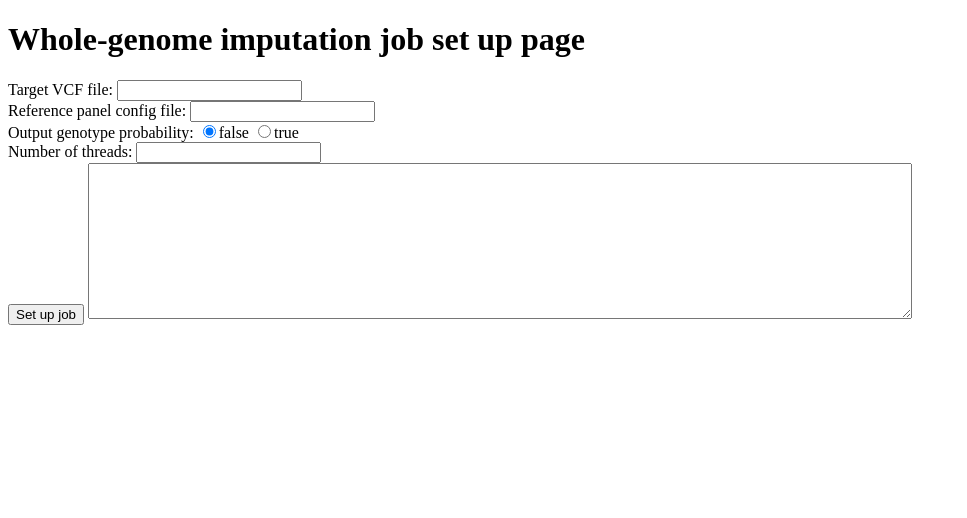
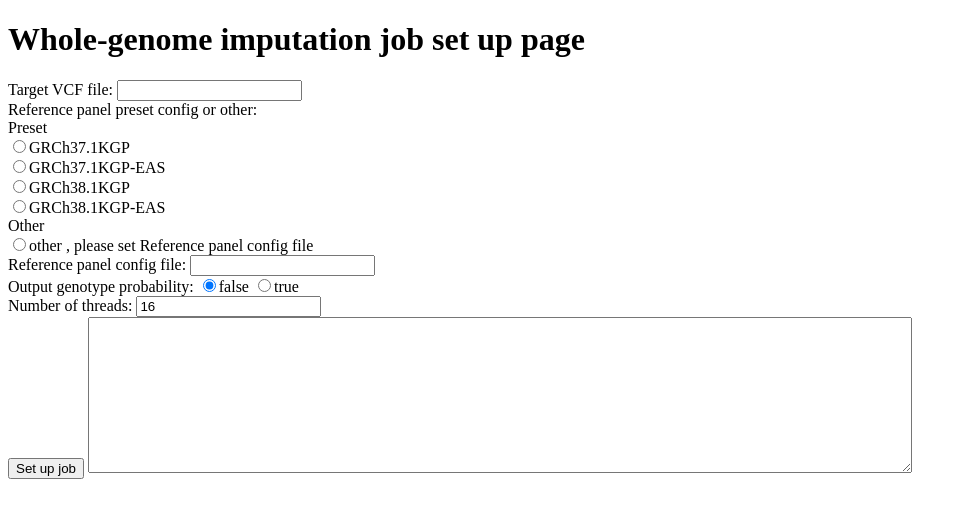
Before and after one commit to manabuishii/imputation-server-ui, a Flask app: page / in a window 1280 px wide. Shown: the top 518 px of the page, without its empty margins (0-967 px from the left). Run offline with Flask 2, Linux system fonts and the light colour scheme.

Commit message:
Update default reference set

```diff
--- a/app.py
+++ b/app.py
@@ -20,10 +20,21 @@ def index():
         configcontent = ""
         configcontent += "gt:\n  class: File\n"
         configcontent += "  path: " + request.form["target_vcf"] + "\n"
-        configcontent += "gp: " + request.form["output_genotype_prob"] + "\n"
+        configcontent += "gp: " + "\"" + request.form["output_genotype_prob"] + "\"" + "\n"
         configcontent += "nthreads: " + request.form["num_threads"] + "\n"
-        # read the config file
-        referencepanelconfigfile = request.form["ref_panel_config"]
+        # read the reference panel config file
+        refpanel = request.form["reference_panel"]
+        referencepanelconfigfile =""
+        if refpanel == "GRCh37.1KGP":
+            referencepanelconfigfile = "/home/ddbjshare-pg/imputation-server/reference/GRCh37.1KGP/default.config.yaml"
+        elif refpanel == "GRCh37.1KGP-EAS":
+            referencepanelconfigfile = "/home/ddbjshare-pg/imputation-server/reference/GRCh37.1KGP-EAS/default.config.yaml"
+        elif refpanel == "GRCh38.1KGP":
+            referencepanelconfigfile = "/home/ddbjshare-pg/imputation-server/reference/GRCh38.1KGP/default.config.yaml"
+        elif refpanel == "GRCh38.1KGP-EAS":
+            referencepanelconfigfile = "/home/ddbjshare-pg/imputation-server/reference/GRCh38.1KGP-EAS/default.config.yaml"
+        elif refpanel == "others":
+            referencepanelconfigfile = request.form["ref_panel_config"]
         with open(referencepanelconfigfile, "r") as f:
             configcontent += f.read()
         return render_template("index.html", configcontent=configcontent)
--- a/templates/index.html
+++ b/templates/index.html
@@ -9,15 +9,24 @@
         <form enctype="multipart/form-data" action="/" method="POST" id="wholegenomeform">
             Target VCF file: <input type="text" name="target_vcf" id="target_vcf"/>
             <br />
+            Reference panel preset config or other:<br>
+            Preset<br>
+            <input type="radio" name="reference_panel" value="GRCh37.1KGP" selected>GRCh37.1KGP<br>
+            <input type="radio" name="reference_panel" value="GRCh37.1KGP-EAS">GRCh37.1KGP-EAS<br>
+            <input type="radio" name="reference_panel" value="GRCh38.1KGP" >GRCh38.1KGP<br>
+            <input type="radio" name="reference_panel" value="GRCh38.1KGP-EAS">GRCh38.1KGP-EAS<br>
+            Other<br>
+            <input type="radio" name="reference_panel" value="other">other , please set Reference panel config file<br>
             Reference panel config file: <input type="text" name="ref_panel_config" id="ref_panel_config"/>
             <br />
+
 
             Output genotype probability:
             <input type="radio" name="output_genotype_prob"  id="output_genotype_prob" value="false" checked/>false
 
             <input type="radio" name="output_genotype_prob" id="output_genotype_prob" value="true" />true
             <br />
-            Number of threads: <input type="text" name="num_threads" id="num_threads" />
+            Number of threads: <input type="text" name="num_threads" id="num_threads" value="16"/>
             <br />
             <input type="submit" id="wholegenomebutton" value="Set up job" onclick="create_config()"/>
             <textarea name="job_config" rows="10" cols="100" id="job_config">{{ configcontent }}</textarea>
```
